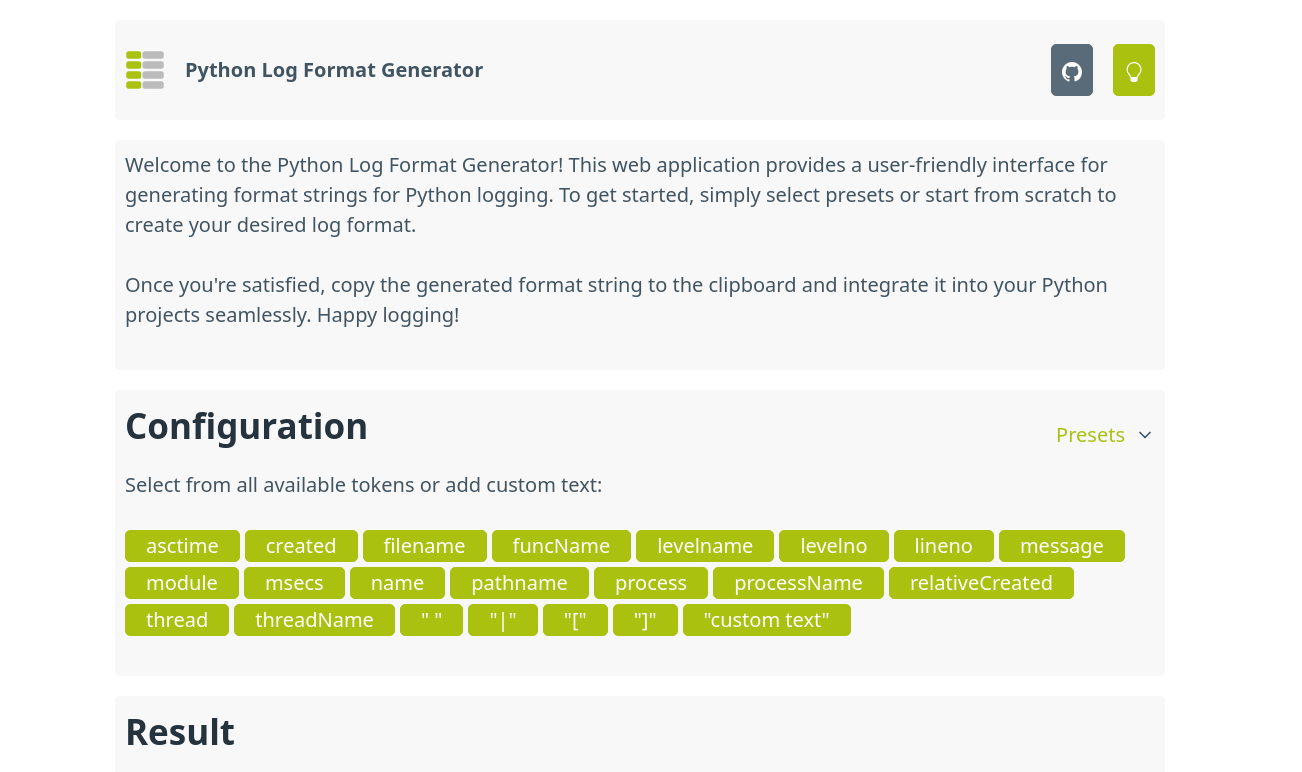
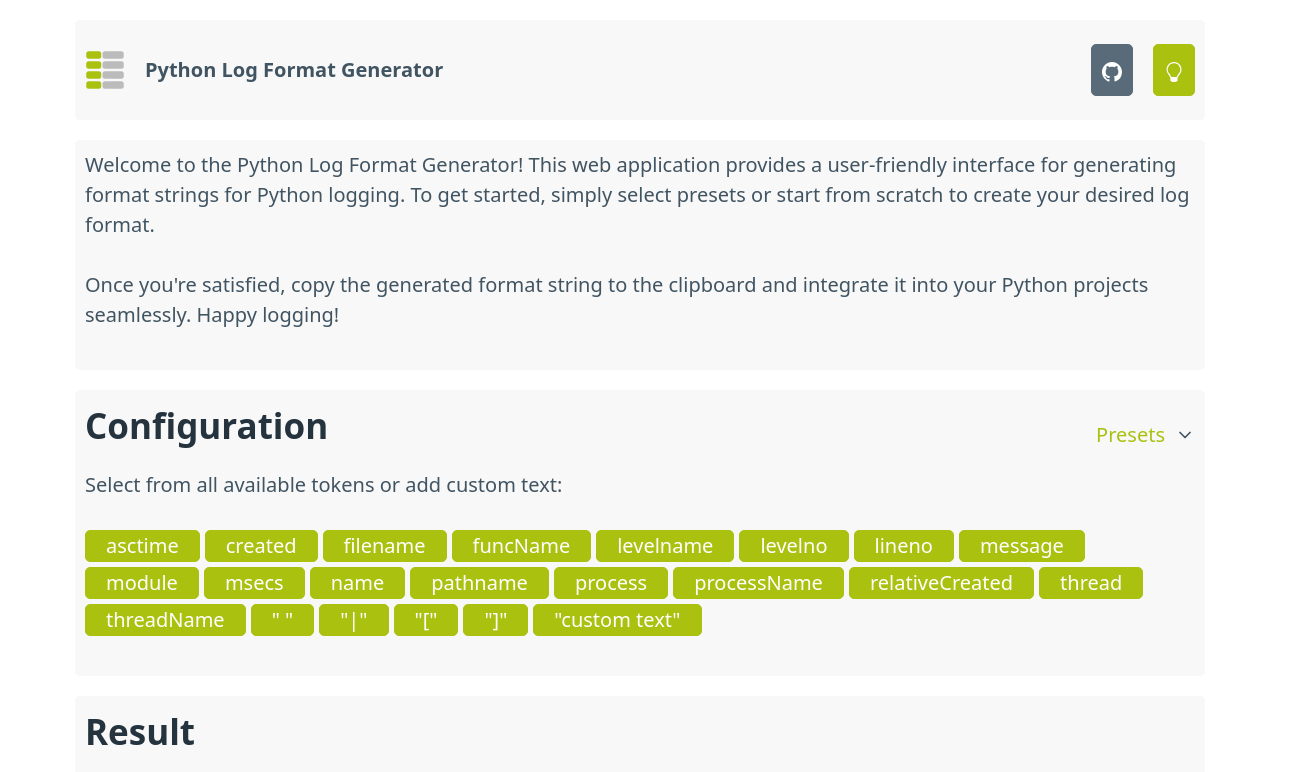
Before and after one commit to florian-sattler/python-log-format-generator, a Vue app: page / in a window 1280 px wide. Shown: the top 772 px of the page, 1302 px wide, since content can reach past the window. Built offline with nearby package versions, Linux system fonts and the light colour scheme.

Commit message:
removed padding

```diff
--- a/src/assets/main.scss
+++ b/src/assets/main.scss
@@ -11,7 +11,7 @@ $primary-hue: 68;
 #app {
   display: grid;
   grid-template-columns: 100%;
-  padding: 1rem 2rem;
+  padding: 1rem 0;
   gap: 1rem;
 
   & > * {
```
